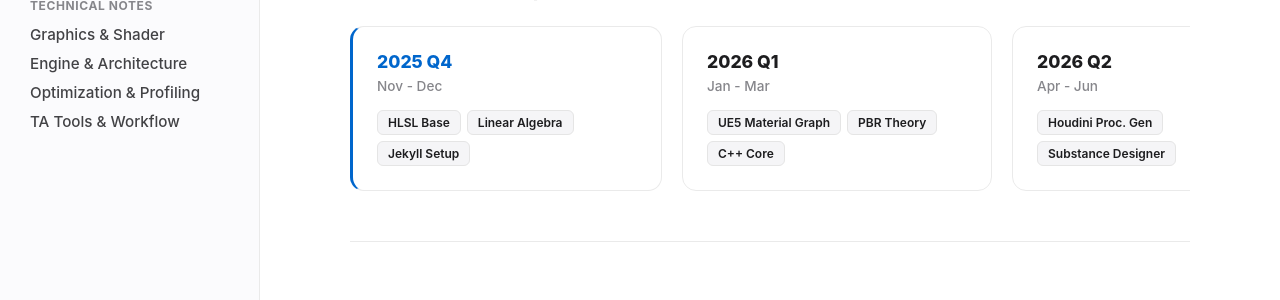
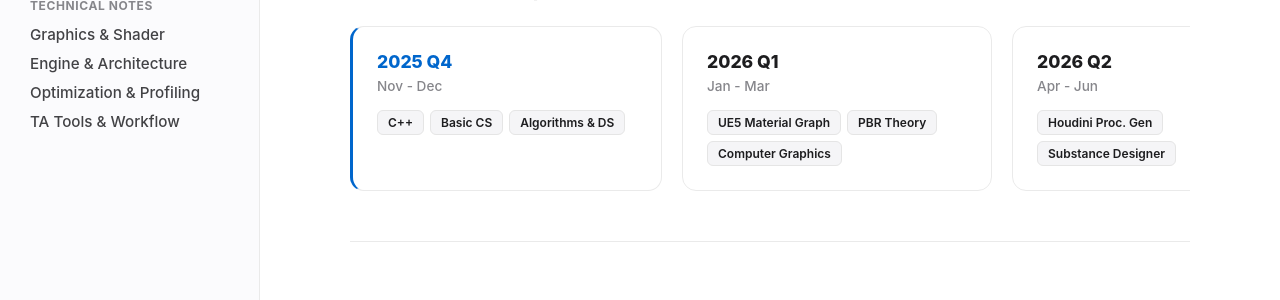
Before and after one commit to KimDongGun324/kimdonggun324.github.io, a Jekyll site: the page built from daily-study/index.md, in a window 1280 px wide. Shown: the part 497-797 px from the top of the page. Built offline with Jekyll 4.4.1, drawn with Linux system fonts in a browser that asks for light colours; some web fonts are replaced.

Commit message:
Update index.md

```diff
--- a/daily-study/index.md
+++ b/daily-study/index.md
@@ -179,9 +179,9 @@ permalink: /daily-study/
         <div class="quarter-label" style="color: #0066cc;">2025 Q4</div>
         <div class="quarter-date">Nov - Dec</div>
         <div class="tech-badges">
-          <span class="focus-badge">HLSL Base</span>
-          <span class="focus-badge">Linear Algebra</span>
-          <span class="focus-badge">Jekyll Setup</span>
+          <span class="focus-badge">C++</span>
+          <span class="focus-badge">Basic CS</span>
+          <span class="focus-badge">Algorithms & DS</span>
         </div>
       </div>
       <div class="quarter-block">
@@ -190,7 +190,7 @@ permalink: /daily-study/
         <div class="tech-badges">
           <span class="focus-badge">UE5 Material Graph</span>
           <span class="focus-badge">PBR Theory</span>
-          <span class="focus-badge">C++ Core</span>
+          <span class="focus-badge">Computer Graphics</span>
         </div>
       </div>
       <div class="quarter-block">
```
